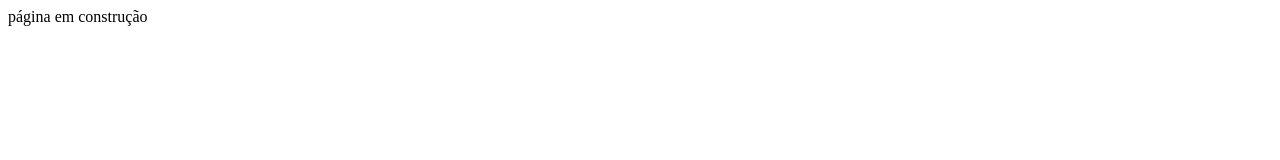
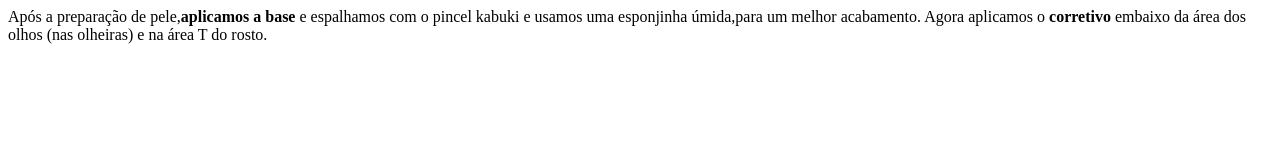
Before and after one commit to marianagoes/cemca, a plain HTML site: page aplicação da base+corretivo.html in a window 1280 px wide. Drawn offline with Linux system fonts and the light colour scheme.

Commit message:
Add files via upload

```diff
--- a/aplicação da base+corretivo.html
+++ b/aplicação da base+corretivo.html
@@ -7,6 +7,7 @@
     <title>Document</title>
 </head>
 <body>
-    página em construção
+    Após a preparação de pele,<b>aplicamos a base</b> e espalhamos com o pincel kabuki e usamos uma esponjinha úmida,para um melhor acabamento.
+    Agora aplicamos o <b>corretivo</b> embaixo da área dos olhos (nas olheiras) e na área T do rosto.
 </body>
 </html>
```
